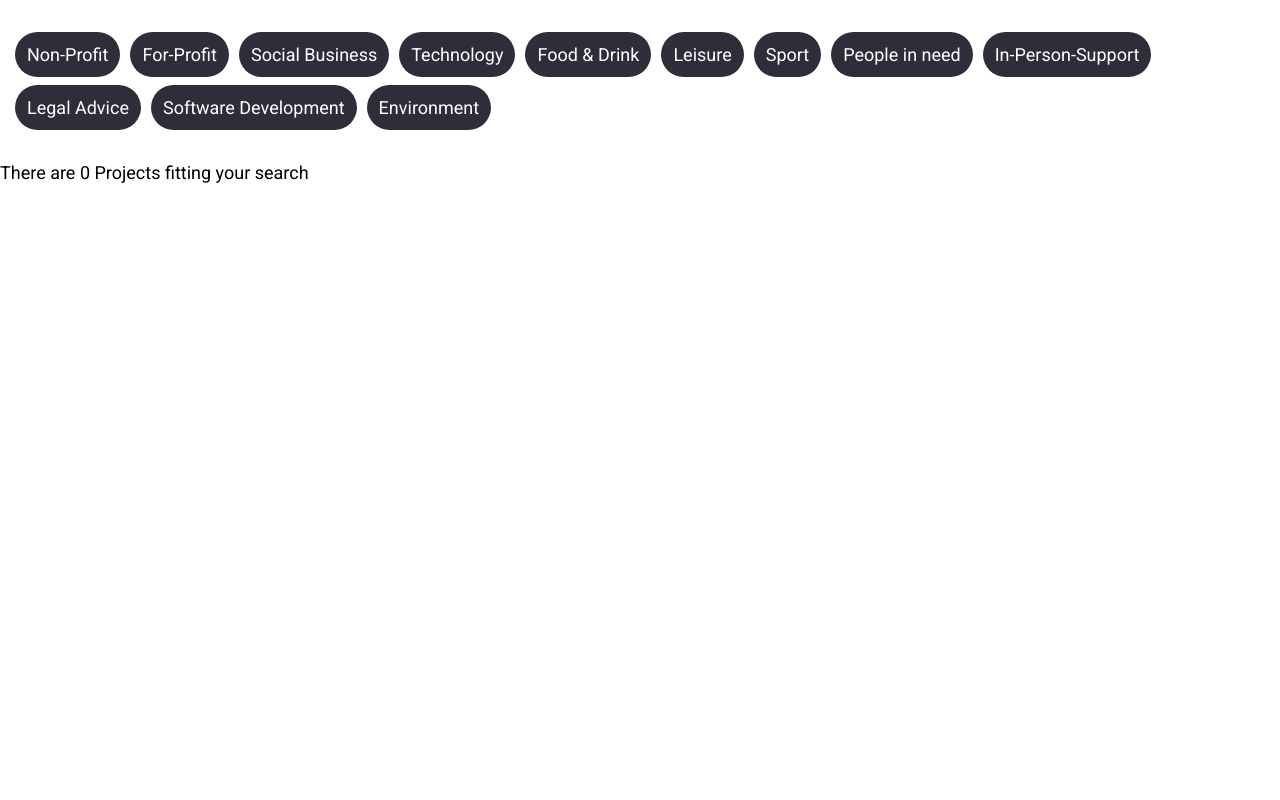
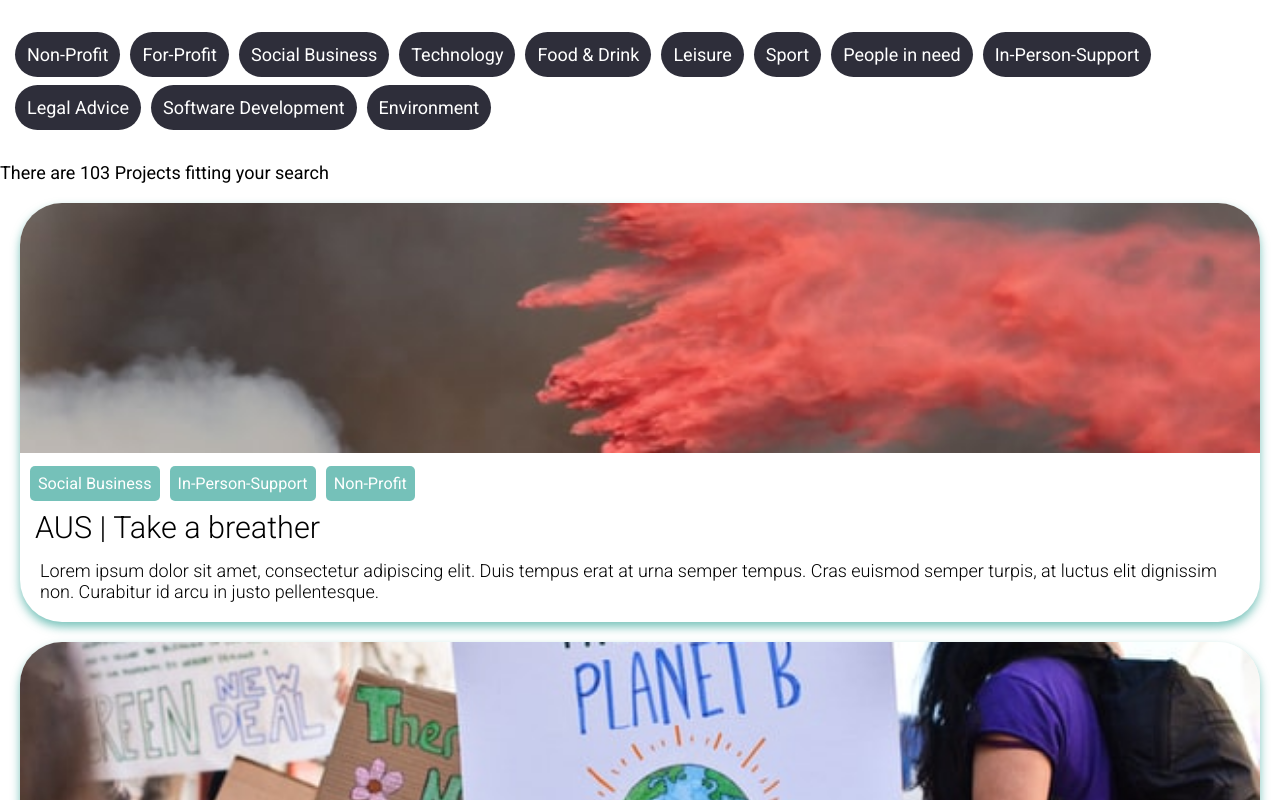
Before and after one commit to constantingoeldel/capstone-project, a React (Create React App) app: page / in a window 1280 px wide. Shown: the top 800 px of the page. Built offline with nearby package versions, Linux system fonts and the light colour scheme.

Commit message:
clean up in App.js, new utils file

```diff
--- a/src/App.js
+++ b/src/App.js
@@ -2,32 +2,15 @@ import React, { useState, useEffect } from 'react'
 import Project from './components/Project'
 import mockData from './db.json'
 import TagCluster from './components/TagCluster'
+import { sortByTags } from './utils'
+
 export default function App() {
   const [selectedTags, setSelectedTags] = useState([])
   const [projects, setProjects] = useState([])
   useEffect(() => {
-    setProjects(
-      mockData.projects
-        .map((project) => {
-          let index = 0
-          project.applyingTags = new Set()
-          while (index < selectedTags.length) {
-            if (project.tags.includes(selectedTags[index])) {
-              project.applyingTags.add(selectedTags[index])
-              index++
-            } else {
-              index++
-            }
-          }
-          return project
-        })
-        .filter((project) => project.applyingTags.size > 0)
-        .sort(
-          (firstProject, secondProject) =>
-            secondProject.applyingTags.size - firstProject.applyingTags.size
-        )
-    )
+    setProjects(sortByTags(selectedTags, mockData.projects))
   }, [selectedTags])
+
   return (
     <>
       <TagCluster tags={mockData.tags} onTagClick={onTagClick} />
@@ -55,33 +38,4 @@ export default function App() {
     set = set.delete(tag) ? set : set.add(tag)
     setSelectedTags([...set])
   }
-  // function setApplyingTags(object) {
-  //   console.log('call')
-  //   return object.applyingTags ? object.applyingTags++ : (object.applyingTags = 1)
-  // }
 }
-
-// projects.map((project) => {
-//   selectedTags.forEach((tag) => {
-//     return project === tag && project.applyingTags ? project.applyingTags++ : 1
-//   })
-//   projects.sort(
-//     (firstProject, secondProject) => firstProject.applyingTags - secondProject.applyingTags
-//   )
-// })
-// if (project.tags.includes(selectedTags[index])) {
-//   return true
-// } else {
-//   index++
-// }
-// .filter((project) => {
-//   let index = 0
-//   while (index < selectedTags.length) {
-//     if (project.tags.includes(selectedTags[index])) {
-//       project.applyingTags ? project.applyingTags : (project.applyingTags = 1)
-//       return true
-//     } else {
-//       index++
-//     }
-//   }
-// })
--- /dev/null
+++ b/src/utils.js
@@ -0,0 +1,18 @@
+export function sortByTags(tags, source) {
+  let projects = source
+    .map((project) => {
+      let index = 0
+      project.applyingTags = new Set()
+      while (index < tags.length) {
+        project.tags.includes(tags[index]) && project.applyingTags.add(tags[index])
+        index++
+      }
+      return project
+    })
+    .sort(
+      (firstProject, secondProject) =>
+        secondProject.applyingTags.size - firstProject.applyingTags.size
+    )
+    .filter((project) => tags.length === 0 || project.applyingTags.size > 0)
+  return projects
+}
```
